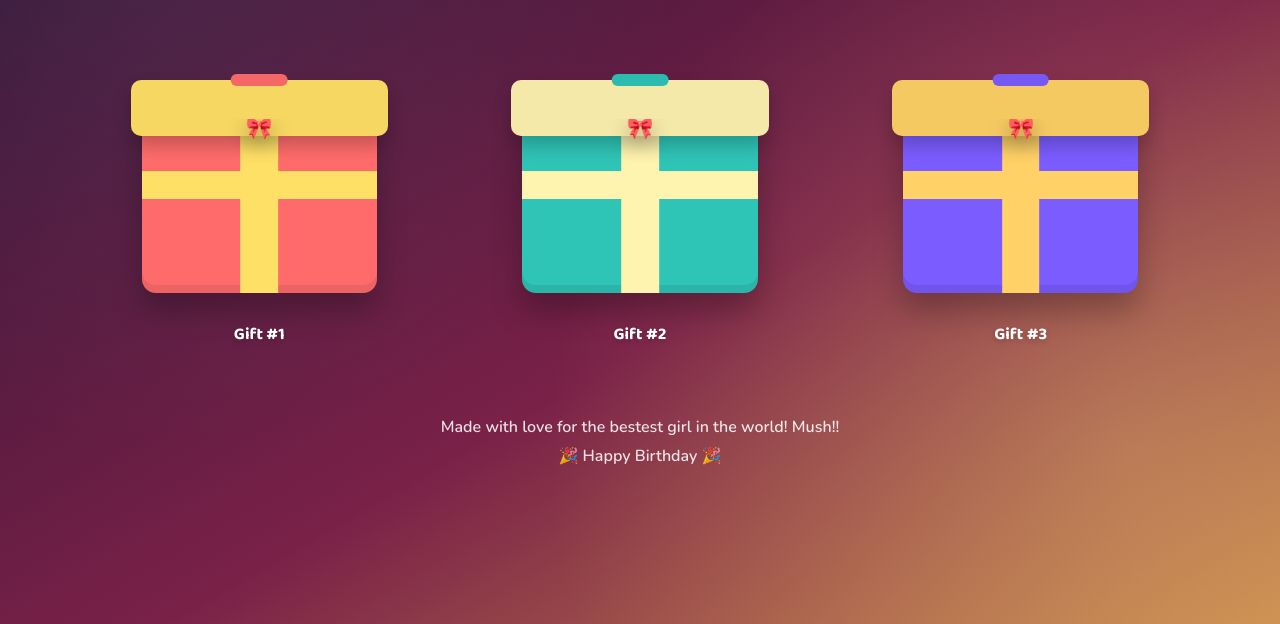
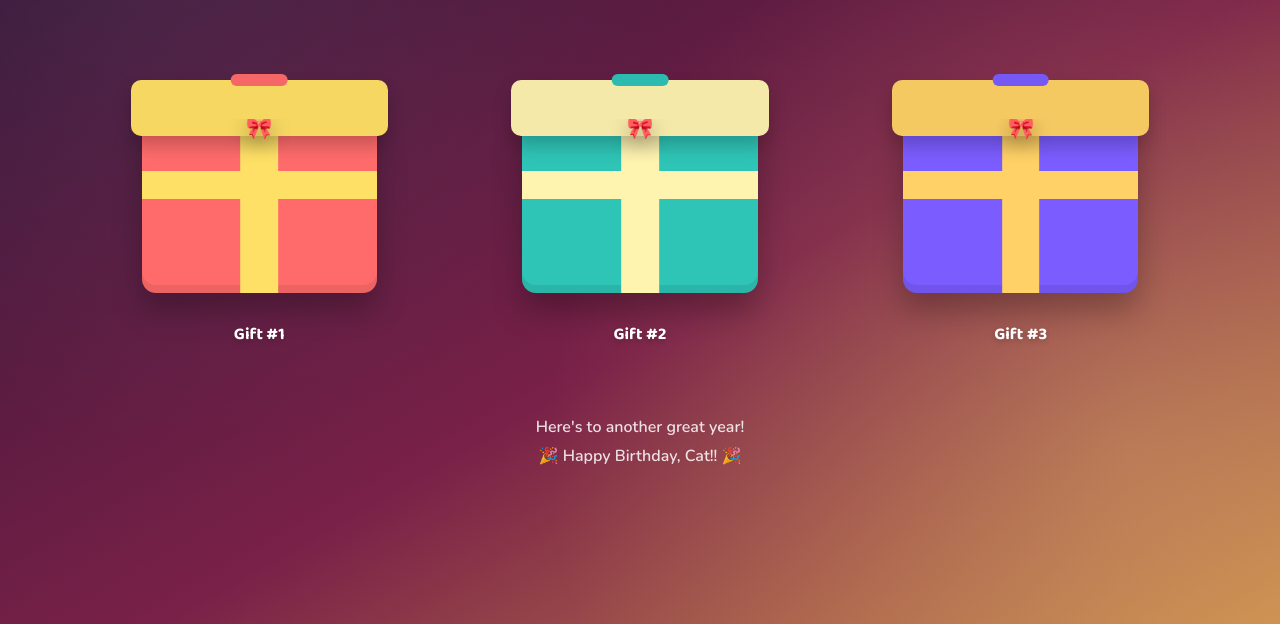
Before and after one commit to wss-codebase/catherine-birthday, a website: page public/index.html in a window 1280 px wide. Both pictures are taken after a click on the button "Open your gifts". Shown: the part 176-800 px from the top of the page. Drawn offline with nearby package versions, Linux system fonts and the light colour scheme.

Commit message:
More vibrant, denser confetti and updated outro line
Bump confetti piece count and switch to a more saturated color mix
matching the gift box colors. Update the outro to "Here's to another
great year!" / "Happy Birthday, Cat!!"

```diff
--- a/public/index.html
+++ b/public/index.html
@@ -95,7 +95,7 @@
 
     </div>
 
-    <p class="footer-note">Made with love for the bestest girl in the world! Mush!!<br>🎉 Happy Birthday 🎉</p>
+    <p class="footer-note">Here's to another great year!<br>🎉 Happy Birthday, Cat!! 🎉</p>
 
   </section>
 
--- a/public/script.js
+++ b/public/script.js
@@ -1,12 +1,12 @@
 (function () {
-  const confettiColors = ['#e8c27a', '#8a2846', '#c98a4b', '#f4e3c1', '#5c1f3f', '#d97b9c'];
+  const confettiColors = ['#ff5c8a', '#2ec4b6', '#7b5cff', '#ffc94d', '#ff6b6b', '#ffe066', '#e8c27a', '#d97b9c'];
   const confettiField = document.getElementById('confettiField');
   const introScreen = document.getElementById('introScreen');
   const giftsScreen = document.getElementById('giftsScreen');
   const openGiftsBtn = document.getElementById('openGiftsBtn');
 
   function burstConfetti(originX, originY) {
-    const pieceCount = 30;
+    const pieceCount = 55;
     for (let i = 0; i < pieceCount; i++) {
       const piece = document.createElement('span');
       piece.className = 'confetti-piece';
```
